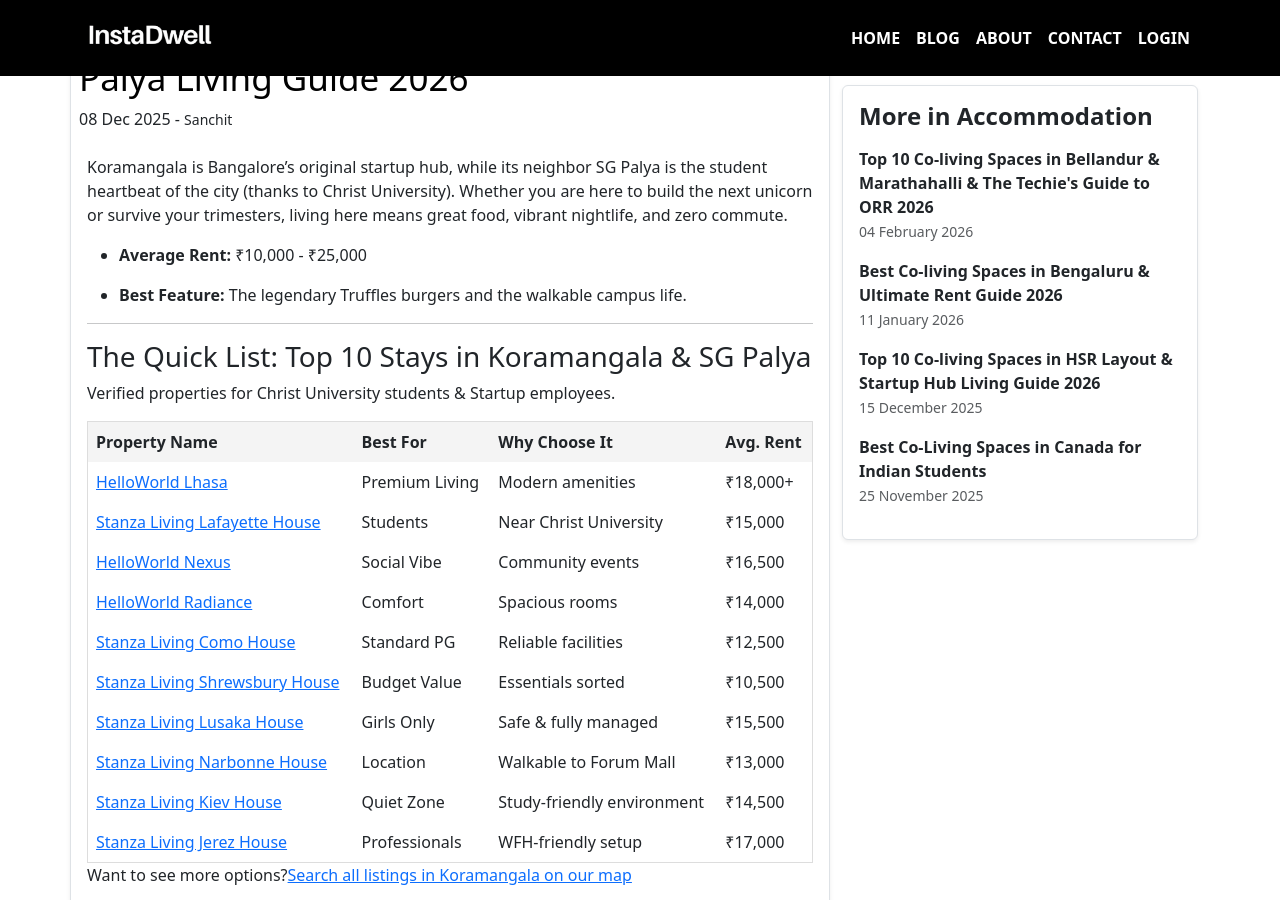
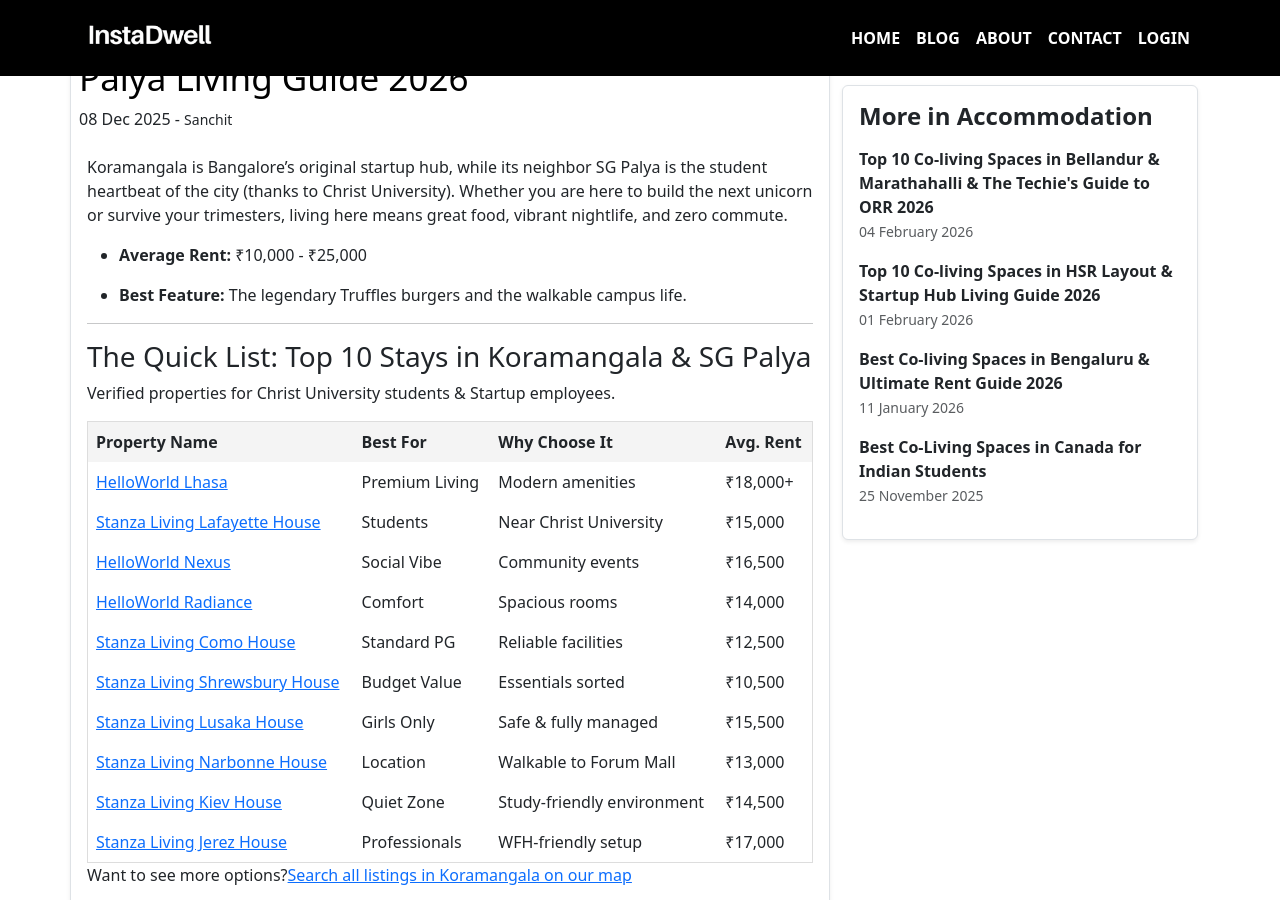
Before and after one commit to instadw/instadwell-blog, a Jekyll site: the page built from _posts/2025-12-08-top-10-co-living-spaces-in-koramangala-and-sg-palya-living-guide-2026.md, in a window 1280 px wide and 900 px high, scrolled down 502 px. Built offline with Jekyll 4.4.1, drawn with Linux system fonts in a browser that asks for light colours.

Commit message:
Update and rename 2025-12-15-top-10-co-living-spaces-in-hsr-layout-and-startup-hub-living-guide-2026.md to 2026-2-01-top-10-co-living-spaces-in-hsr-layout-and-startup-hub-living-guide-2026.md

```diff
--- a/_posts/2025-12-15-top-10-co-living-spaces-in-hsr-layout-and-startup-hub-living-guide-2026.md
+++ b/_posts/2026-2-01-top-10-co-living-spaces-in-hsr-layout-and-startup-hub-living-guide-2026.md
@@ -6,7 +6,7 @@
 permalink: /:title
 author: Sanchit
 category: Accommodation
-date: 2025-12-15T09:14:00.000+05:30
+date: 2026-2-01T09:14:00.000+05:30
 ---
 
 HSR Layout is Bangalore's startup capital. With wide roads, parks in every sector, and the best cafes like Third Wave and Blue Tokai, it is the most livable neighborhood for techies and founders.
```
